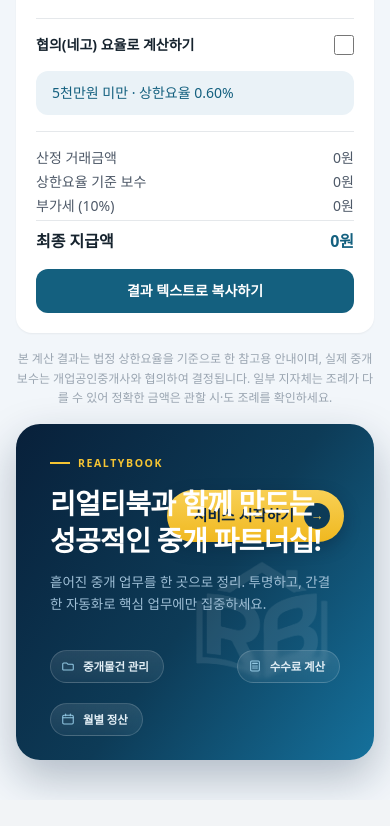
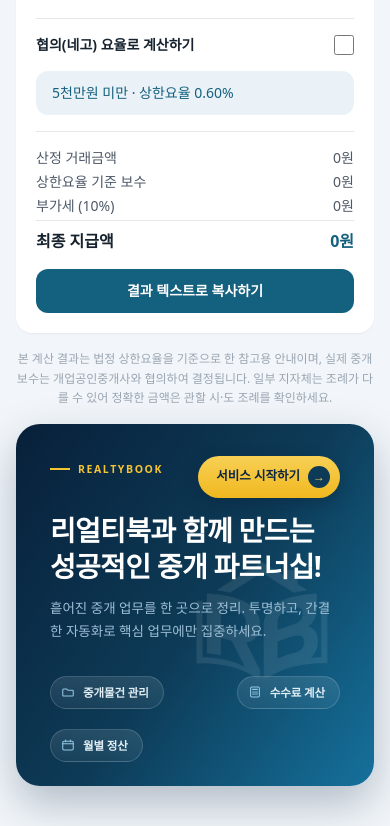
Before and after one commit to retools-labs/calc-realty, a Next.js app: page / in a window 390 px wide. Shown: the part 576-1402 px from the top of the page. Before the commit the page ends 1376 px from the top, so only its background shows below. Built offline with nearby package versions, Linux system fonts and the light colour scheme.

Commit message:
배너 CTA 버튼을 반응형 레이아웃으로 변경 (좁은 화면 겹침 수정)

```diff
--- a/app/page.tsx
+++ b/app/page.tsx
@@ -129,17 +129,28 @@ function PartnerBanner() {
           style={{ width: 150, height: 126, right: 42, top: 128, opacity: 0.09 }}
         />
 
-        {/* CTA 버튼 (절대 위치) */}
+        {/* 콘텐츠 컬럼 (라벨+CTA / 헤드라인 / 서브텍스트 / 칩) */}
+        <div className="relative" style={{ maxWidth: "100%" }}>
+          {/* 상단 라벨 + CTA 버튼 (좁은 화면에서도 안 겹치도록 같은 줄에 배치) */}
+          <div className="flex items-start justify-between" style={{ gap: 12, marginBottom: 14 }}>
+            <div className="flex items-center shrink-0" style={{ gap: 8, paddingTop: 6 }}>
+              <span className="shrink-0" style={{ width: 20, height: 2, background: "#f5c433" }} />
               <span
-          className="absolute inline-flex items-center"
+                className="whitespace-nowrap"
+                style={{ fontSize: 10.5, fontWeight: 800, letterSpacing: 1.6, color: "#f5c433" }}
+              >
+                REALTYBOOK
+              </span>
+            </div>
+
+            <span
+              className="inline-flex shrink-0 items-center"
               style={{
-            top: 66,
-            right: 30,
-            gap: 10,
+                gap: 8,
                 background: "linear-gradient(180deg,#f8d055,#f0b81f)",
                 borderRadius: 999,
-            padding: "13px 14px 13px 26px",
-            fontSize: 15,
+                padding: "10px 10px 10px 18px",
+                fontSize: 12.5,
                 fontWeight: 800,
                 color: "#0a2540",
                 whiteSpace: "nowrap",
@@ -148,28 +159,19 @@ function PartnerBanner() {
             >
               서비스 시작하기
               <span
-            className="flex items-center justify-center"
+                className="flex items-center justify-center shrink-0"
                 style={{
-              width: 26,
-              height: 26,
+                  width: 22,
+                  height: 22,
                   borderRadius: "50%",
                   background: "#0d3b57",
                   color: "#f8d055",
-              fontSize: 13,
+                  fontSize: 12,
                   lineHeight: 1,
                 }}
               >
                 →
               </span>
-        </span>
-
-        {/* 콘텐츠 컬럼 (라벨+헤드라인+서브텍스트+칩) */}
-        <div className="relative" style={{ maxWidth: 350 }}>
-          {/* 상단 라벨 */}
-          <div className="flex items-center" style={{ gap: 8, marginBottom: 14 }}>
-            <span style={{ width: 20, height: 2, background: "#f5c433" }} />
-            <span style={{ fontSize: 10.5, fontWeight: 800, letterSpacing: 1.6, color: "#f5c433" }}>
-              REALTYBOOK
             </span>
           </div>
 
```
Lines whose indentation alone changed are shown as unchanged.
